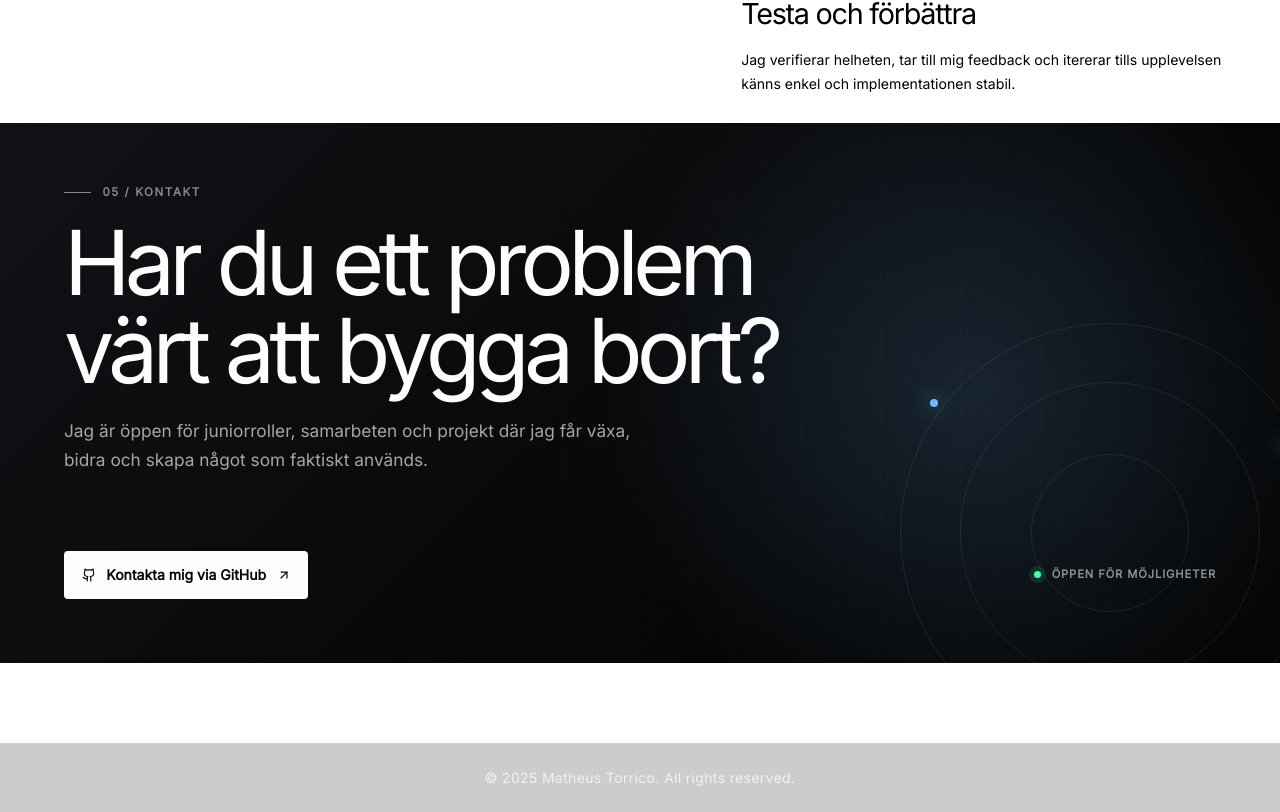
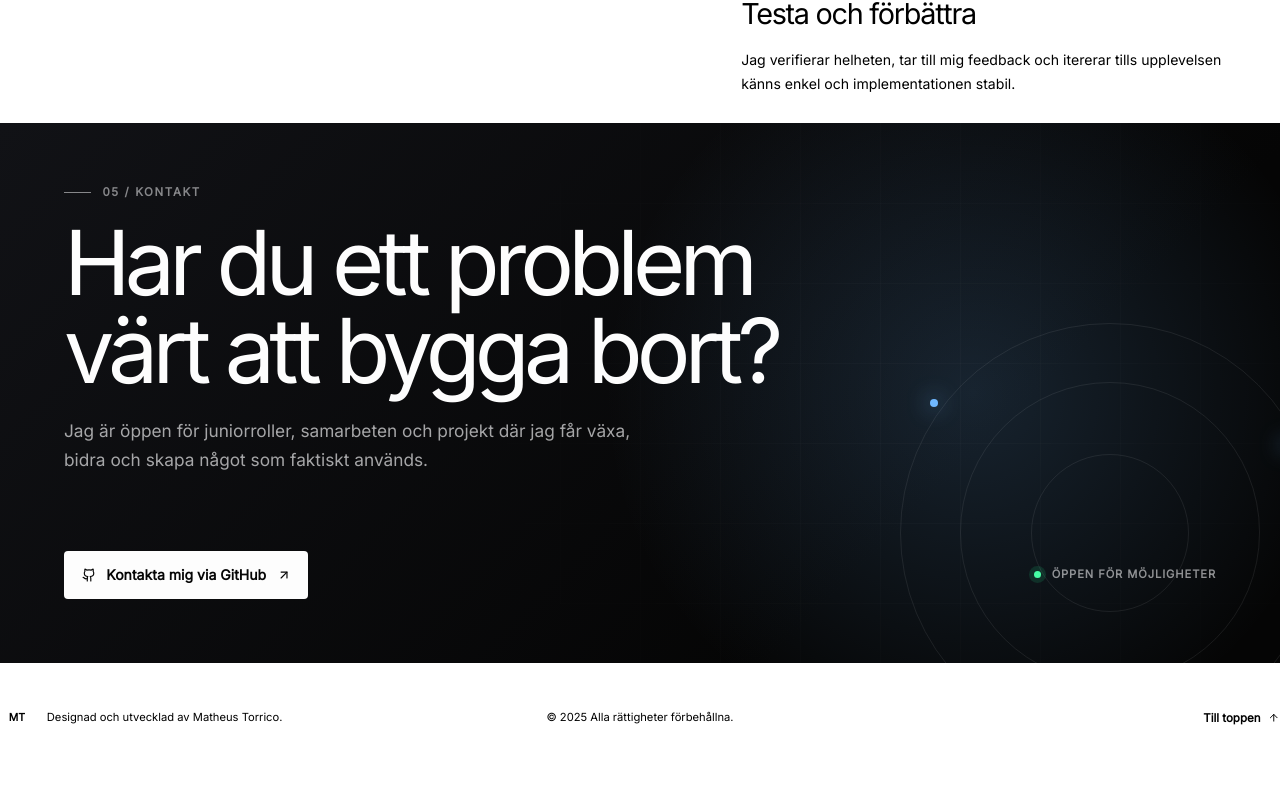
Before and after one commit to ikariLain/Portfolio, a React (Vite) app: page / in a window 1280 px wide. Shown: the part 2306-3118 px from the top of the page. After the commit the page ends 3079 px from the top, so only its background shows below. Built offline with nearby package versions, Linux system fonts and the light colour scheme.

Commit message:
Refactor Footer component and enhance layout and styling for improved user experience

```diff
--- a/src/Components/Footer/Footer.css
+++ b/src/Components/Footer/Footer.css
@@ -1,10 +1,69 @@
-@import url(../../Var/Variables.css);
-.Footer-Container {
-  left: 0;
-  margin-top: max;
+.site-footer {
+  border-top: 1px solid var(--border);
+}
+
+.footer-inner {
+  min-height: 110px;
+  display: grid;
+  grid-template-columns: 1fr auto 1fr;
   align-items: center;
-  justify-content: center;
-  width: 100%;
-  padding: 20px;
-  border: 10px solid var(--secondary-color);
+  gap: 1.5rem;
 }
+
+.footer-brand {
+  display: flex;
+  align-items: center;
+  gap: 0.8rem;
+}
+
+.footer-brand > span {
+  width: 34px;
+  height: 34px;
+  display: grid;
+  place-items: center;
+  border: 1px solid var(--border);
+  border-radius: 8px;
+  font-size: 0.66rem;
+  font-weight: 600;
+}
+
+.footer-brand p,
+.footer-copyright {
+  margin: 0;
+  color: var(--text-faint);
+  font-size: 0.7rem;
+}
+
+.back-to-top {
+  justify-self: end;
+  display: inline-flex;
+  align-items: center;
+  gap: 0.5rem;
+  color: var(--text-soft);
+  font-size: 0.72rem;
+  font-weight: 600;
+}
+
+.back-to-top svg {
+  transition: transform 180ms ease;
+}
+
+.back-to-top:hover svg {
+  transform: translateY(-3px);
+}
+
+@media (max-width: 720px) {
+  .footer-inner {
+    grid-template-columns: 1fr auto;
+    padding-block: 1.5rem;
+  }
+
+  .footer-copyright {
+    grid-column: 1 / -1;
+    grid-row: 2;
+  }
+
+  .footer-brand p {
+    display: none;
+  }
+}
--- a/src/Components/Footer/Footer.tsx
+++ b/src/Components/Footer/Footer.tsx
@@ -1,18 +1,21 @@
-//import './Footer.css'
-export default function Footer () {
+import { LuArrowUp } from 'react-icons/lu';
+import './Footer.css';
+
+export default function Footer() {
   return (
-      <div className='
-      w-full mt-20 py-6
-      flex flex-col items-center justify-center
-      bg-black/20 backdrop-blur-xl
-      border-t border-white/10
-      text-white/70
-      '>
-        <p className="
-        text-sm tracking-wide
-        ">
-          © {new Date().getFullYear()} Matheus Torrico. All rights reserved.
-          </p>
+    <footer className="site-footer">
+      <div className="section-shell footer-inner">
+        <div className="footer-brand">
+          <span>MT</span>
+          <p>Designad och utvecklad av Matheus Torrico.</p>
+        </div>
+
+        <p className="footer-copyright">© {new Date().getFullYear()} Alla rättigheter förbehållna.</p>
+
+        <a className="back-to-top" href="#top">
+          Till toppen <LuArrowUp aria-hidden="true" />
+        </a>
       </div>
-  )
+    </footer>
+  );
 }
```
